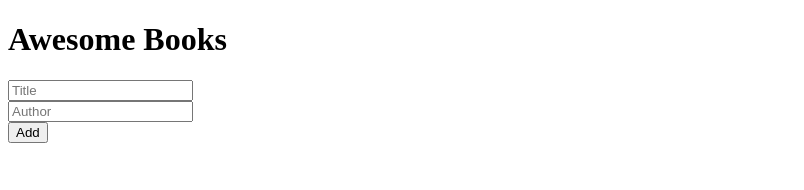
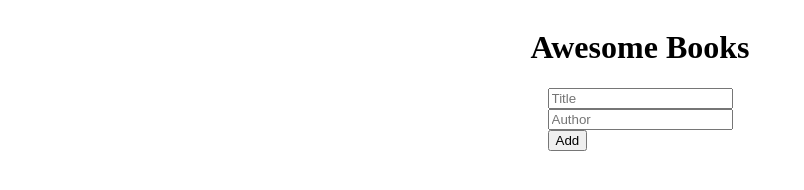
Before and after one commit to MarcoDDM/awesome-books, a plain HTML site: page index.html in a window 1280 px wide. Shown: the whole page, without its empty margins (0-804 px from the left). Drawn offline with Linux system fonts and the light colour scheme.

Commit message:
Centered form

```diff
--- a/index.html
+++ b/index.html
@@ -5,10 +5,12 @@
   <meta charset="UTF-8">
   <meta http-equiv="X-UA-Compatible" content="IE=edge">
   <meta name="viewport" content="width=device-width, initial-scale=1.0">
+  <link rel="stylesheet" href="style.css">
   <title>Awesome books</title>
 </head>
 
 <body>
+  <div class="book-form">
     <h1>Awesome Books</h1>
     <div id="book-list"></div>
 
@@ -18,7 +20,7 @@
 
       <button type="submit">Add</button>
     </form>
-
+  </div>
   <script src="script.js"></script>
 </body>
 
--- a/script.js
+++ b/script.js
@@ -15,11 +15,15 @@ function displayBooks() {
     author.textContent = book.author;
     div.appendChild(author);
     div.appendChild(document.createElement('br'));
+    div.appendChild(document.createElement('hr'));
+
 
     let removeBtn = document.createElement('button');
     removeBtn.textContent = 'Remove';
     div.appendChild(removeBtn);
     div.appendChild(document.createElement('br'));
+    div.appendChild(document.createElement('br'));
+
 
     removeBtn.addEventListener('click', () => removeBook(book.title));
 
--- /dev/null
+++ b/style.css
@@ -0,0 +1,7 @@
+.book-form {
+  display: flex;
+  flex-direction: column;
+  align-items: center;
+  margin-left: auto;
+  margin-right: auto;
+}
```
Lines whose indentation alone changed are shown as unchanged.
